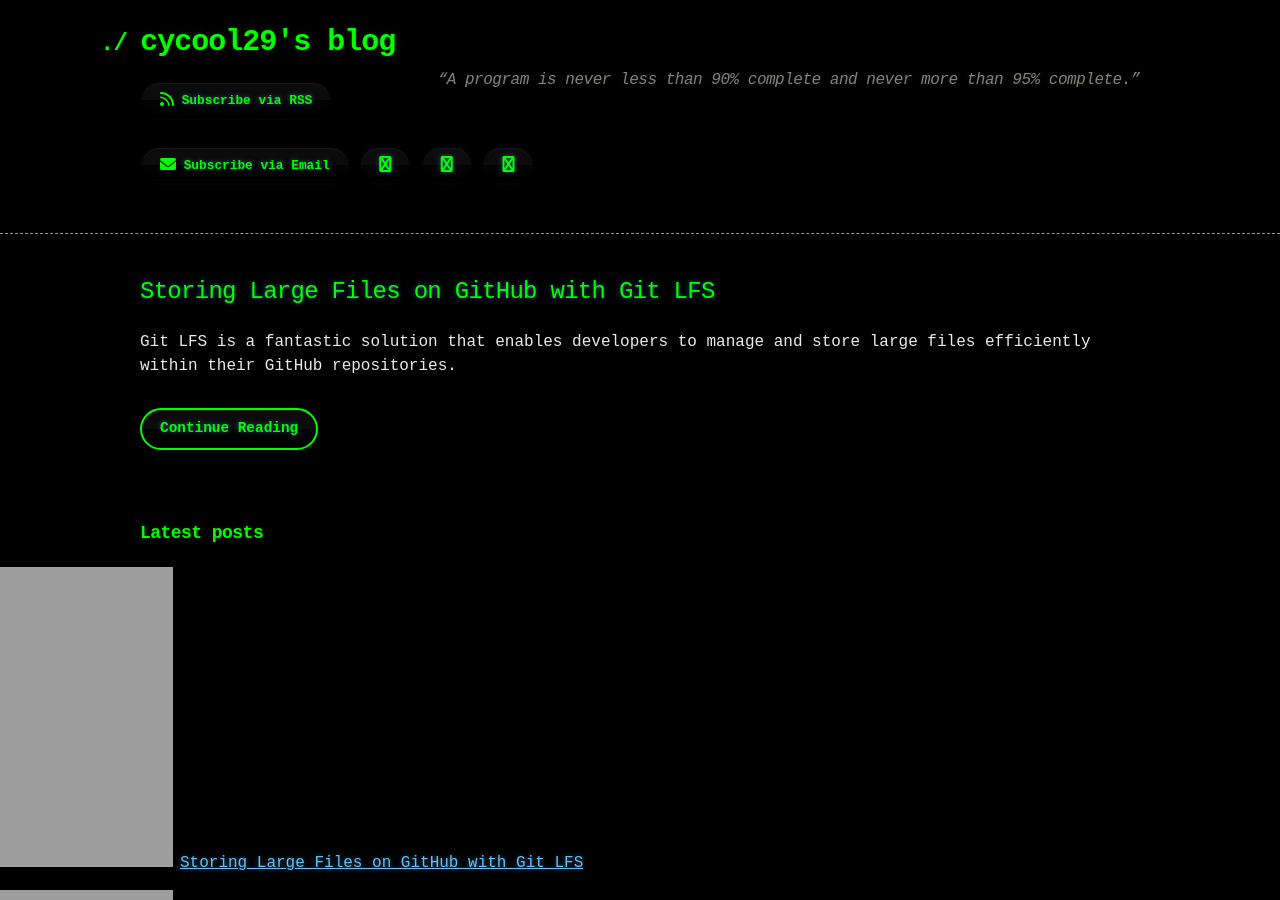
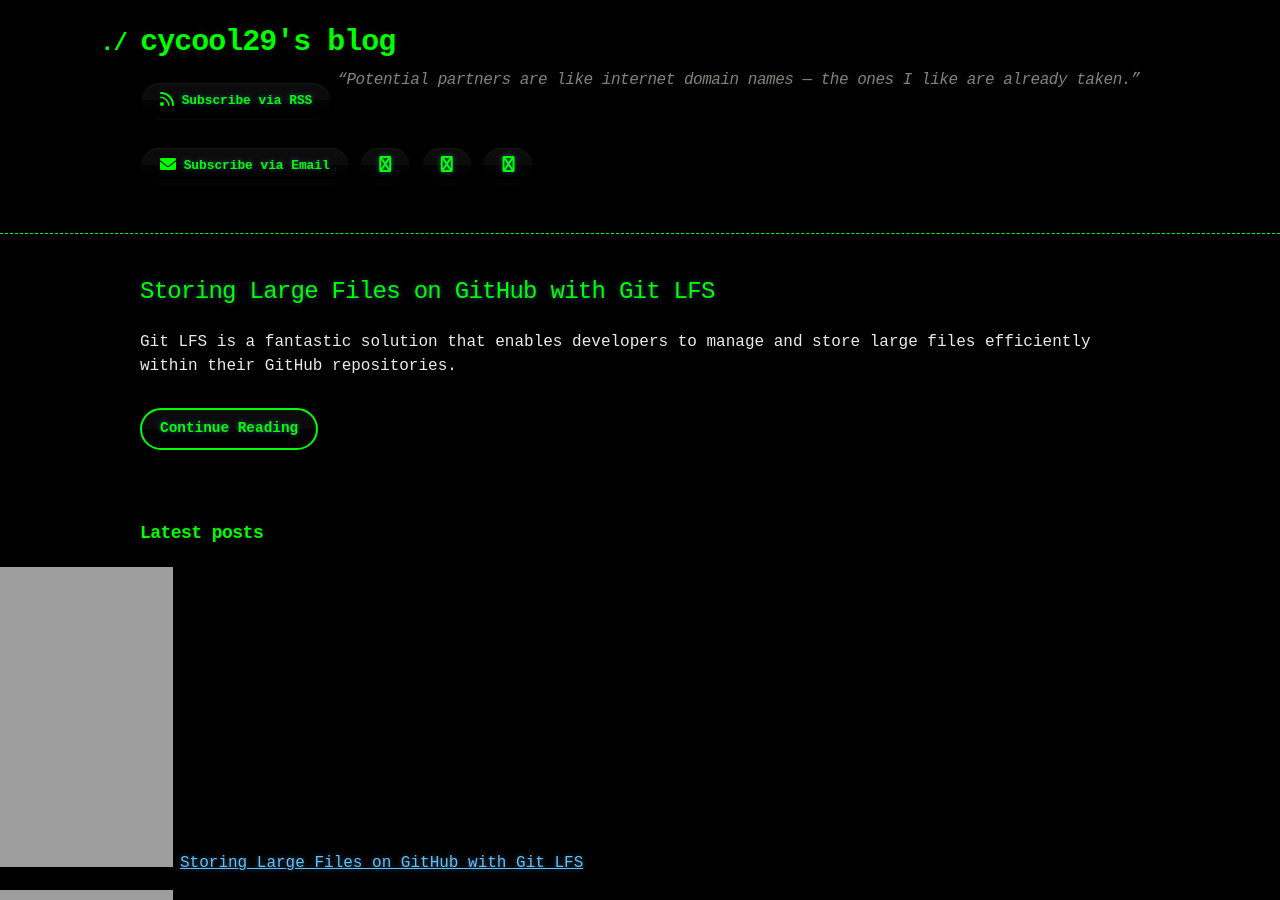
Before and after one commit to cycool29/cycool29.github.io, a Jekyll site: the page built from index.md, in a window 1280 px wide and 900 px high. Built offline with Jekyll 4.4.1, drawn with Linux system fonts in a browser that asks for light colours; a style sheet for code colours, icons or effects is not loaded.

Commit message:
Update quotes

```diff
--- a/_config.yml
+++ b/_config.yml
@@ -1,5 +1,5 @@
 title: cycool29's blog
-description: "“A program is never less than 90% complete and never more than 95% complete.” "
+description: "“Potential partners are like internet domain names — the ones I like are already taken.” "
 bio: A high school student. Intermediate in Python, Git, Bash. Learning JavaScript. He/Him. "
 author: cycool29
 url: https://cycool29.github.io
```
